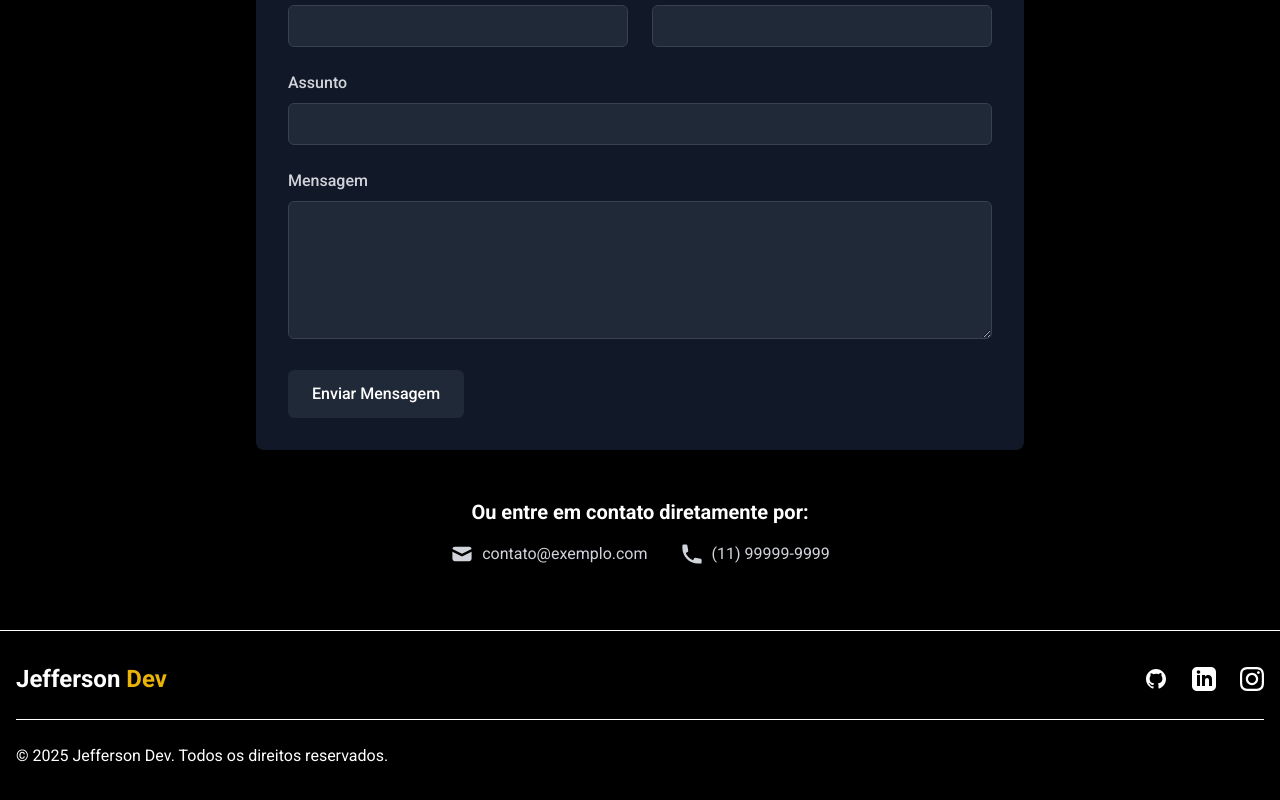
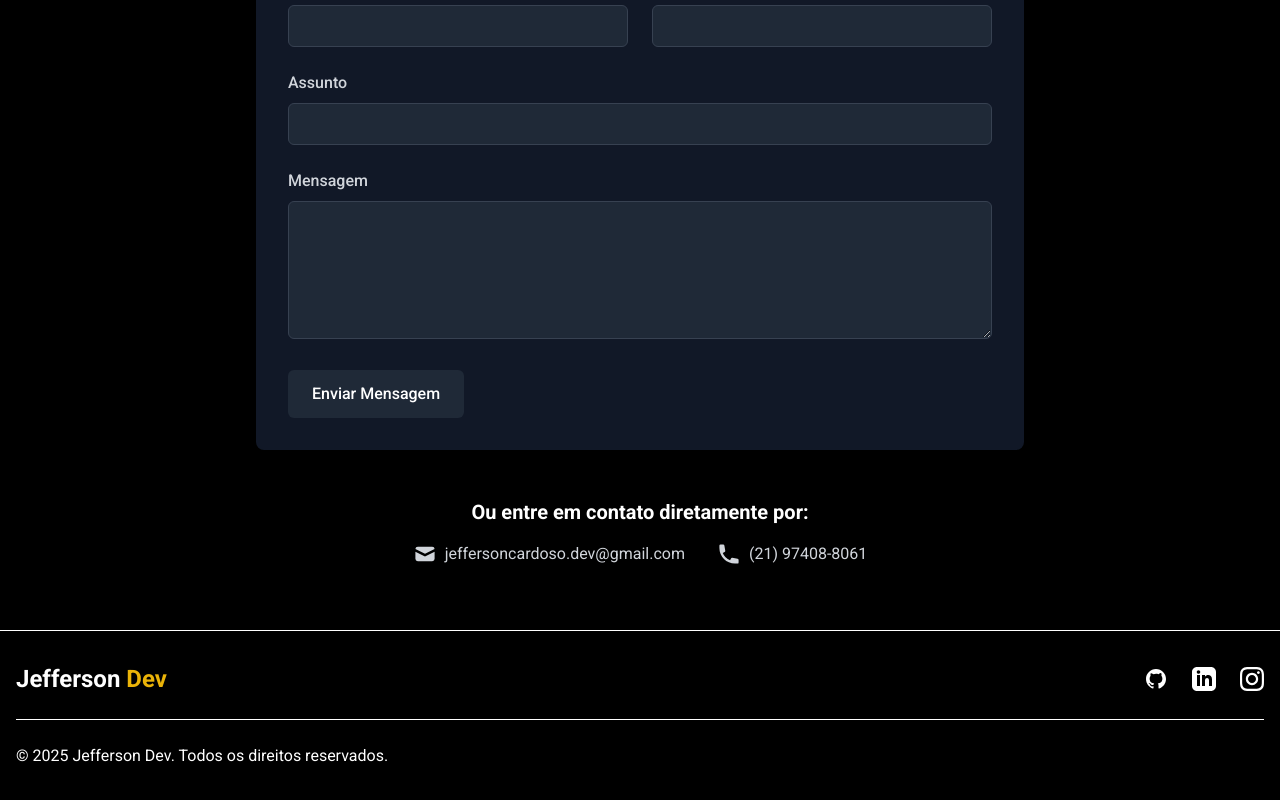
Before and after one commit to jeffersoncardosodev/Portifolio, a React (Create React App) app: page / in a window 1280 px wide. Shown: the part 3727-4527 px from the top of the page. Built offline with nearby package versions, Linux system fonts and the light colour scheme.

Commit message:
alteracao no contato

```diff
--- a/src/components/Contact.js
+++ b/src/components/Contact.js
@@ -130,13 +130,13 @@ const Contact = () => {
                 <path d="M2.003 5.884L10 9.882l7.997-3.998A2 2 0 0016 4H4a2 2 0 00-1.997 1.884z"></path>
                 <path d="M18 8.118l-8 4-8-4V14a2 2 0 002 2h12a2 2 0 002-2V8.118z"></path>
               </svg>
-              contato@exemplo.com
+              jeffersoncardoso.dev@gmail.com
             </a>
             <a href="tel:+5511999999999" className="flex items-center text-gray-300 hover:text-white">
               <svg className="w-6 h-6 mr-2" fill="currentColor" viewBox="0 0 20 20" xmlns="http://www.w3.org/2000/svg">
                 <path d="M2 3a1 1 0 011-1h2.153a1 1 0 01.986.836l.74 4.435a1 1 0 01-.54 1.06l-1.548.773a11.037 11.037 0 006.105 6.105l.774-1.548a1 1 0 011.059-.54l4.435.74a1 1 0 01.836.986V17a1 1 0 01-1 1h-2C7.82 18 2 12.18 2 5V3z"></path>
               </svg>
-              (11) 99999-9999
+              (21) 97408-8061
             </a>
           </div>
         </div>
```
Also changed, not shown: 1 other file (tests, documents, lock files or other folders).
